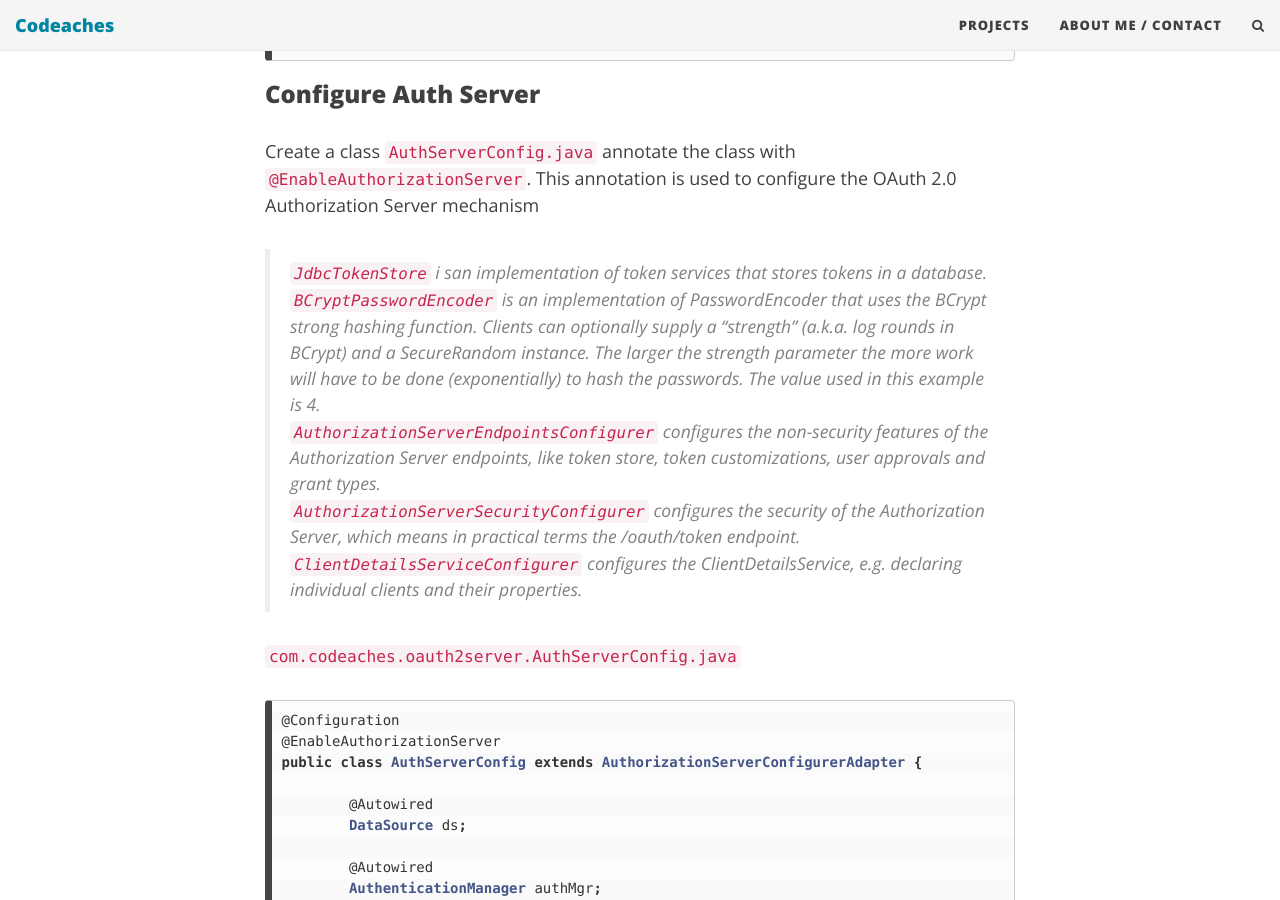
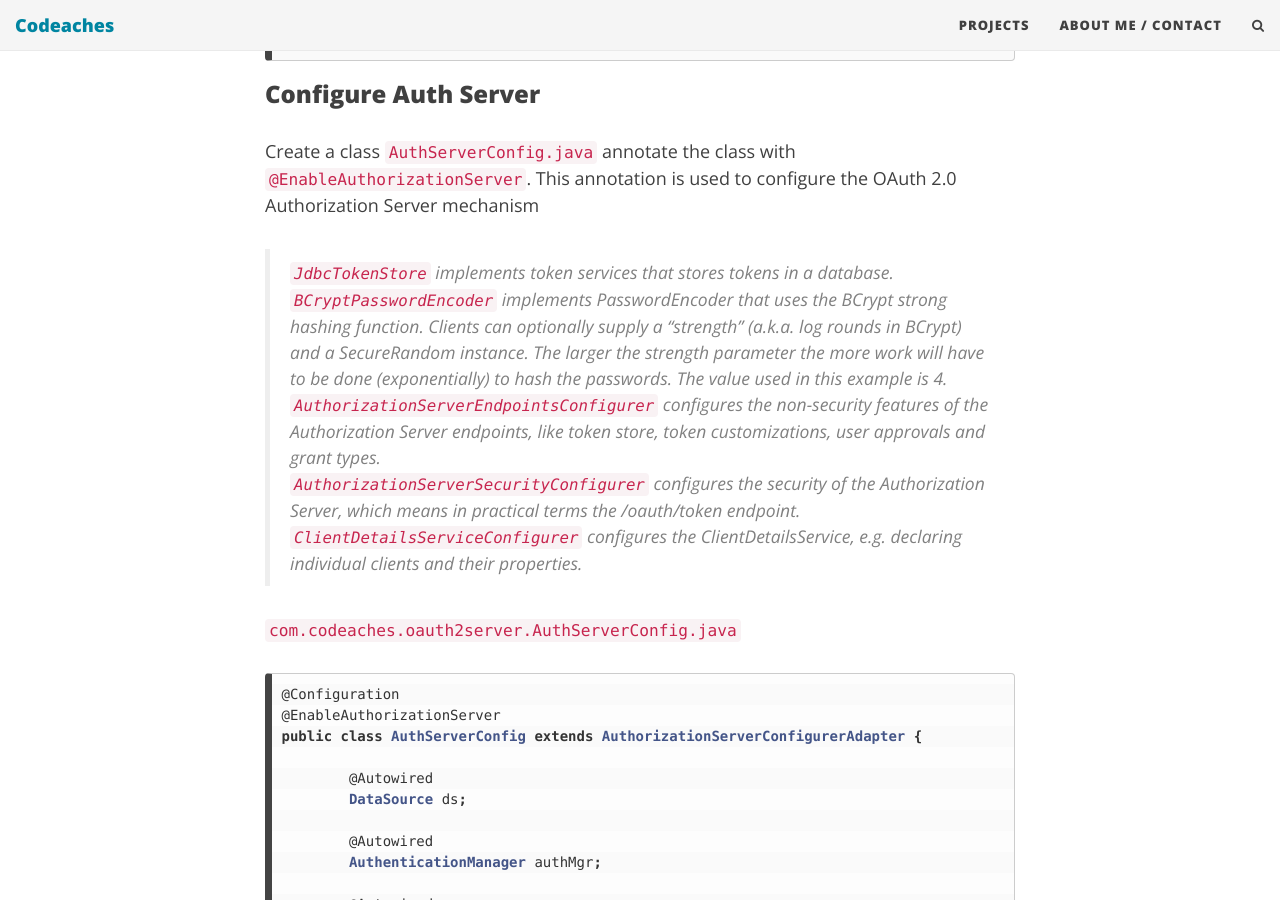
Before and after one commit to codeaches/codeaches.github.io, a Jekyll site: the page built from _posts/2018-12-20-Spring Boot-OAuth2 and Resource Server setup.md, in a window 1280 px wide and 900 px high, scrolled down 6428 px. Built offline with Jekyll 4.4.1, drawn with Linux system fonts in a browser that asks for light colours; nearby versions of some CDN libraries; comment, search, counter and statistics services are not loaded.

Commit message:
no message

```diff
--- a/_posts/2018-12-20-Spring Boot-OAuth2 and Resource Server setup.md
+++ b/_posts/2018-12-20-Spring Boot-OAuth2 and Resource Server setup.md
@@ -243,8 +243,8 @@
 
 Create a class `AuthServerConfig.java` annotate the class with `@EnableAuthorizationServer`. This annotation is used to configure the OAuth 2.0 Authorization Server mechanism
 
-> `JdbcTokenStore` i san implementation of token services that stores tokens in a database.
-> `BCryptPasswordEncoder` is an implementation of PasswordEncoder that uses the BCrypt strong hashing function. Clients can optionally supply a "strength" (a.k.a. log rounds in BCrypt) and a SecureRandom instance. The larger the strength parameter the more work will have to be done (exponentially) to hash the passwords. The value used in this example is 4.
+> `JdbcTokenStore` implements token services that stores tokens in a database.
+> `BCryptPasswordEncoder` implements PasswordEncoder that uses the BCrypt strong hashing function. Clients can optionally supply a "strength" (a.k.a. log rounds in BCrypt) and a SecureRandom instance. The larger the strength parameter the more work will have to be done (exponentially) to hash the passwords. The value used in this example is 4.
 > `AuthorizationServerEndpointsConfigurer` configures the non-security features of the Authorization Server endpoints, like token store, token customizations, user approvals and grant types.
 > `AuthorizationServerSecurityConfigurer` configures the security of the Authorization Server, which means in practical terms the /oauth/token endpoint.
 > `ClientDetailsServiceConfigurer` configures the ClientDetailsService, e.g. declaring individual clients and their properties.
```
